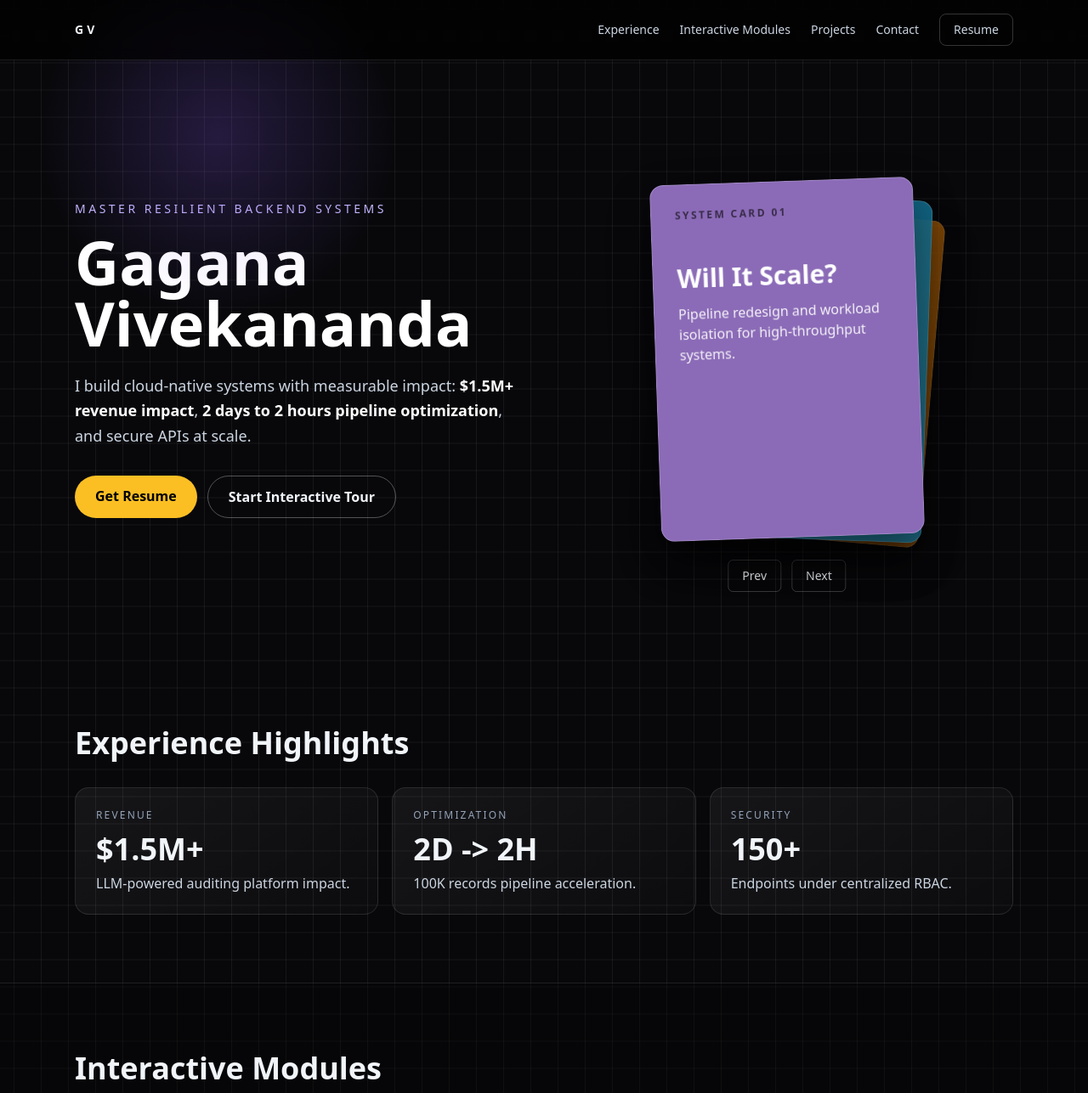
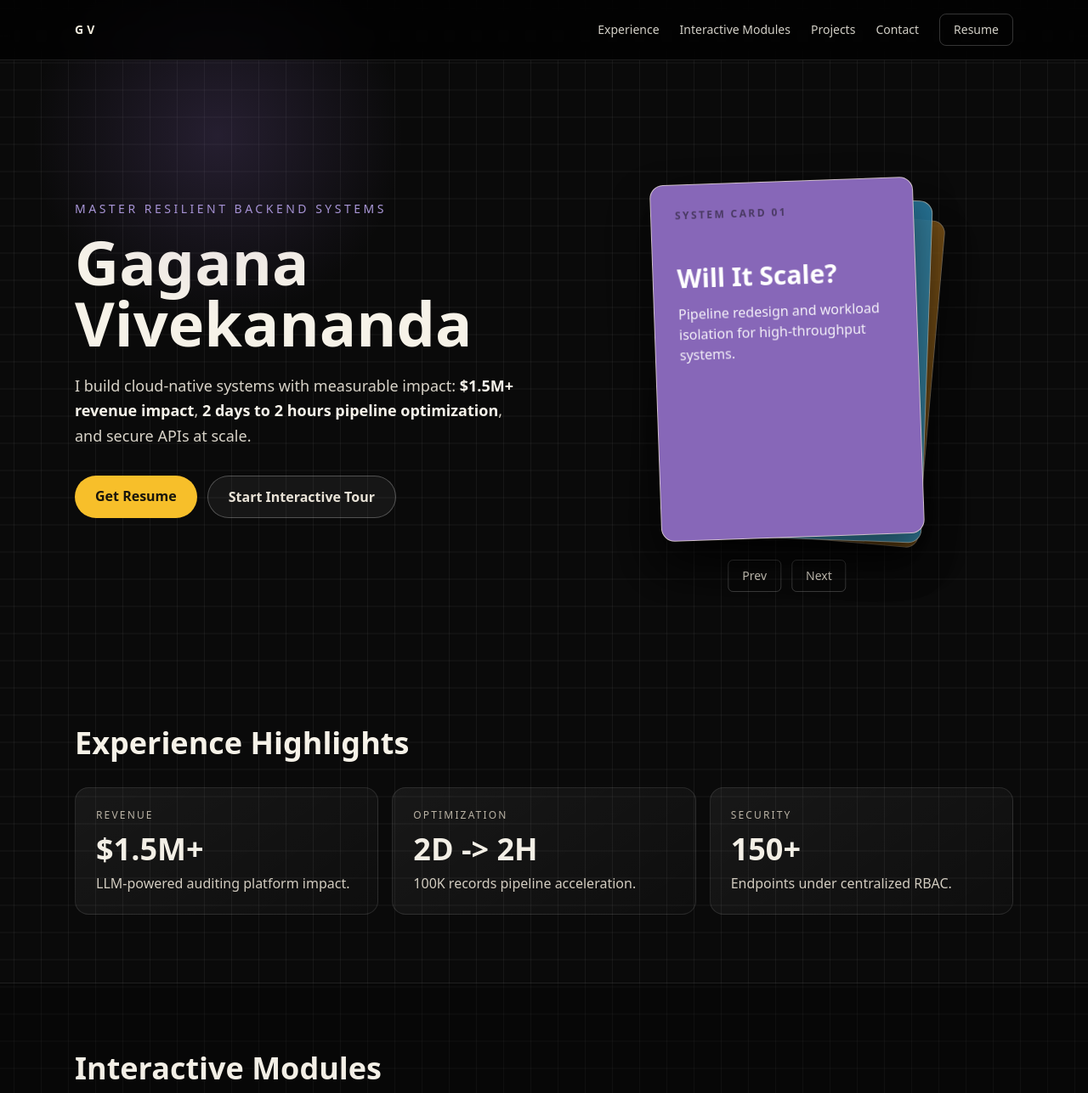
Before and after one commit to gagana0066/gagana0066.github.io, a plain HTML site: page index.html in a window 1280 px wide. Shown: the top 1287 px of the page at 85% size. Drawn offline with nearby package versions, Linux system fonts and the light colour scheme.

Commit message:
Refactor styles and update theme colors in index.html for improved aesthetics and readability

```diff
--- a/index.html
+++ b/index.html
@@ -38,13 +38,13 @@
   </script>
   <style>
     :root {
-      --bg: #08080b;
-      --grid: rgba(255, 255, 255, 0.06);
-      --card: #101014;
-      --muted: #b8bcc9;
-      --accent: #fbbf24;
-      --violet: #8b5cf6;
-      --cyan: #22d3ee;
+      --bg: #0a0a0a;
+      --grid: rgba(255, 255, 255, 0.055);
+      --card: #121215;
+      --muted: #c9c5ba;
+      --accent: #f7bf2a;
+      --violet: #8767b8;
+      --cyan: #2f8cb6;
     }
 
     .stage-grid {
@@ -60,7 +60,7 @@
       position: absolute;
       inset: 0;
       pointer-events: none;
-      background: radial-gradient(500px circle at var(--x, 20%) var(--y, 20%), rgba(139, 92, 246, 0.22), transparent 42%);
+      background: radial-gradient(520px circle at var(--x, 20%) var(--y, 20%), rgba(135, 103, 184, 0.22), transparent 42%);
       transition: background 120ms linear;
     }
 
@@ -79,16 +79,16 @@
     }
   </style>
 </head>
-<body class="stage-grid text-slate-100 scroll-smooth antialiased">
+<body class="stage-grid text-[#f3efe6] scroll-smooth antialiased">
   <div class="spotlight" id="spotlight"></div>
-  <header class="sticky top-0 z-50 border-b border-white/10 bg-black/70 backdrop-blur">
+  <header class="sticky top-0 z-50 border-b border-white/10 bg-black/75 backdrop-blur">
     <nav class="mx-auto flex max-w-6xl items-center justify-between px-6 py-4">
-      <a href="#" class="text-sm font-bold tracking-[0.3em]">GV</a>
-      <div class="hidden items-center gap-6 text-sm text-slate-300 md:flex">
-        <a href="#experience" class="hover:text-white">Experience</a>
-        <a href="#modules" class="hover:text-white">Interactive Modules</a>
-        <a href="#projects" class="hover:text-white">Projects</a>
-        <a href="#contact" class="hover:text-white">Contact</a>
+      <a href="#" class="text-sm font-bold tracking-[0.3em] text-[#f1ebdc]">GV</a>
+      <div class="hidden items-center gap-6 text-sm text-[#d2cfc6] md:flex">
+        <a href="#experience" class="hover:text-[#fffdf8]">Experience</a>
+        <a href="#modules" class="hover:text-[#fffdf8]">Interactive Modules</a>
+        <a href="#projects" class="hover:text-[#fffdf8]">Projects</a>
+        <a href="#contact" class="hover:text-[#fffdf8]">Contact</a>
         <a href="resume.pdf" target="_blank" class="rounded-lg border border-white/20 px-4 py-2 hover:bg-white/10">Resume</a>
       </div>
     </nav>
@@ -97,57 +97,57 @@
   <main>
     <section class="mx-auto grid min-h-[88vh] max-w-6xl items-center gap-10 px-6 py-16 lg:grid-cols-2">
       <div>
-        <p class="text-sm uppercase tracking-[0.25em] text-violet-300">Master resilient backend systems</p>
-        <h1 class="mt-4 text-5xl font-black leading-tight text-white md:text-7xl">Gagana Vivekananda</h1>
-        <p class="mt-6 max-w-xl text-lg leading-relaxed text-slate-300">
-          I build cloud-native systems with measurable impact: <span class="font-semibold text-white">$1.5M+ revenue impact</span>, <span class="font-semibold text-white">2 days to 2 hours pipeline optimization</span>, and secure APIs at scale.
+        <p class="text-sm uppercase tracking-[0.25em] text-[#aa98d8]">Master resilient backend systems</p>
+        <h1 class="mt-4 text-5xl font-black leading-tight text-[#f6f2e8] md:text-7xl">Gagana Vivekananda</h1>
+        <p class="mt-6 max-w-xl text-lg leading-relaxed text-[#d8d3c8]">
+          I build cloud-native systems with measurable impact: <span class="font-semibold text-[#f7f3ea]">$1.5M+ revenue impact</span>, <span class="font-semibold text-[#f7f3ea]">2 days to 2 hours pipeline optimization</span>, and secure APIs at scale.
         </p>
         <div class="mt-8 flex flex-wrap gap-3">
-          <a href="resume.pdf" target="_blank" class="rounded-full bg-amber-400 px-6 py-3 font-bold text-black transition hover:scale-105">Get Resume</a>
-          <a href="#modules" class="rounded-full border border-white/30 px-6 py-3 font-semibold hover:bg-white/10">Start Interactive Tour</a>
+          <a href="resume.pdf" target="_blank" class="rounded-full bg-[#f7bf2a] px-6 py-3 font-bold text-[#1a160c] transition hover:scale-105 hover:bg-[#ffcd45]">Get Resume</a>
+          <a href="#modules" class="rounded-full border border-white/25 bg-white/5 px-6 py-3 font-semibold text-[#e9e3d7] hover:bg-white/12">Start Interactive Tour</a>
         </div>
       </div>
 
       <div class="deck relative mx-auto h-[420px] w-[310px]">
-        <article class="deck-card absolute inset-0 rounded-2xl border border-white/20 bg-[#8b6bb7] p-7" data-deck-card>
-          <p class="text-xs font-bold uppercase tracking-[0.2em] text-black/60">System Card 01</p>
+        <article class="deck-card absolute inset-0 rounded-2xl border border-[#efe6d5]/70 bg-[#8767b8] p-7" data-deck-card>
+          <p class="text-xs font-bold uppercase tracking-[0.2em] text-[#2f253f]/70">System Card 01</p>
           <h3 class="mt-12 text-3xl font-black text-white">Will It Scale?</h3>
           <p class="mt-3 text-white/90">Pipeline redesign and workload isolation for high-throughput systems.</p>
         </article>
-        <article class="deck-card absolute inset-0 rounded-2xl border border-white/20 bg-[#15799f] p-7" data-deck-card>
-          <p class="text-xs font-bold uppercase tracking-[0.2em] text-black/60">System Card 02</p>
+        <article class="deck-card absolute inset-0 rounded-2xl border border-[#efe6d5]/70 bg-[#2f8cb6] p-7" data-deck-card>
+          <p class="text-xs font-bold uppercase tracking-[0.2em] text-[#0d3344]/70">System Card 02</p>
           <h3 class="mt-12 text-3xl font-black text-white">Will It Secure?</h3>
           <p class="mt-3 text-white/90">Centralized RBAC and JWT patterns across 150+ endpoints.</p>
         </article>
-        <article class="deck-card absolute inset-0 rounded-2xl border border-white/20 bg-[#d97706] p-7" data-deck-card>
-          <p class="text-xs font-bold uppercase tracking-[0.2em] text-black/60">System Card 03</p>
+        <article class="deck-card absolute inset-0 rounded-2xl border border-[#efe6d5]/70 bg-[#c78221] p-7" data-deck-card>
+          <p class="text-xs font-bold uppercase tracking-[0.2em] text-[#4b2f10]/70">System Card 03</p>
           <h3 class="mt-12 text-3xl font-black text-white">Will It Ship?</h3>
           <p class="mt-3 text-white/90">CI/CD to Azure and production delivery across multiple apps.</p>
         </article>
         <div class="absolute -bottom-16 left-1/2 flex -translate-x-1/2 gap-3">
-          <button id="prevCard" class="rounded-md border border-white/20 px-4 py-2 text-sm hover:bg-white/10">Prev</button>
-          <button id="nextCard" class="rounded-md border border-white/20 px-4 py-2 text-sm hover:bg-white/10">Next</button>
+          <button id="prevCard" class="rounded-md border border-white/20 px-4 py-2 text-sm text-[#e3ddd0] hover:bg-white/10">Prev</button>
+          <button id="nextCard" class="rounded-md border border-white/20 px-4 py-2 text-sm text-[#e3ddd0] hover:bg-white/10">Next</button>
         </div>
       </div>
     </section>
 
     <section id="experience" class="mx-auto max-w-6xl px-6 py-20">
-      <h2 class="text-4xl font-black">Experience Highlights</h2>
+      <h2 class="text-4xl font-black text-[#f6f2e8]">Experience Highlights</h2>
       <div class="mt-8 grid gap-4 md:grid-cols-3">
         <div class="module-card rounded-2xl border border-white/10 p-6">
-          <p class="text-xs uppercase tracking-[0.18em] text-slate-400">Revenue</p>
+          <p class="text-xs uppercase tracking-[0.18em] text-[#bab3a5]">Revenue</p>
           <p class="mt-3 text-4xl font-black">$<span class="metric" data-target="1.5">0</span>M+</p>
-          <p class="mt-2 text-slate-300">LLM-powered auditing platform impact.</p>
+          <p class="mt-2 text-[#d2ccc0]">LLM-powered auditing platform impact.</p>
         </div>
         <div class="module-card rounded-2xl border border-white/10 p-6">
-          <p class="text-xs uppercase tracking-[0.18em] text-slate-400">Optimization</p>
+          <p class="text-xs uppercase tracking-[0.18em] text-[#bab3a5]">Optimization</p>
           <p class="mt-3 text-4xl font-black">2D -> 2H</p>
-          <p class="mt-2 text-slate-300">100K records pipeline acceleration.</p>
+          <p class="mt-2 text-[#d2ccc0]">100K records pipeline acceleration.</p>
         </div>
         <div class="module-card rounded-2xl border border-white/10 p-6">
-          <p class="text-xs uppercase tracking-[0.18em] text-slate-400">Security</p>
+          <p class="text-xs uppercase tracking-[0.18em] text-[#bab3a5]">Security</p>
           <p class="mt-3 text-4xl font-black"><span class="metricInt" data-target="150">0</span>+</p>
-          <p class="mt-2 text-slate-300">Endpoints under centralized RBAC.</p>
+          <p class="mt-2 text-[#d2ccc0]">Endpoints under centralized RBAC.</p>
         </div>
       </div>
     </section>
```
